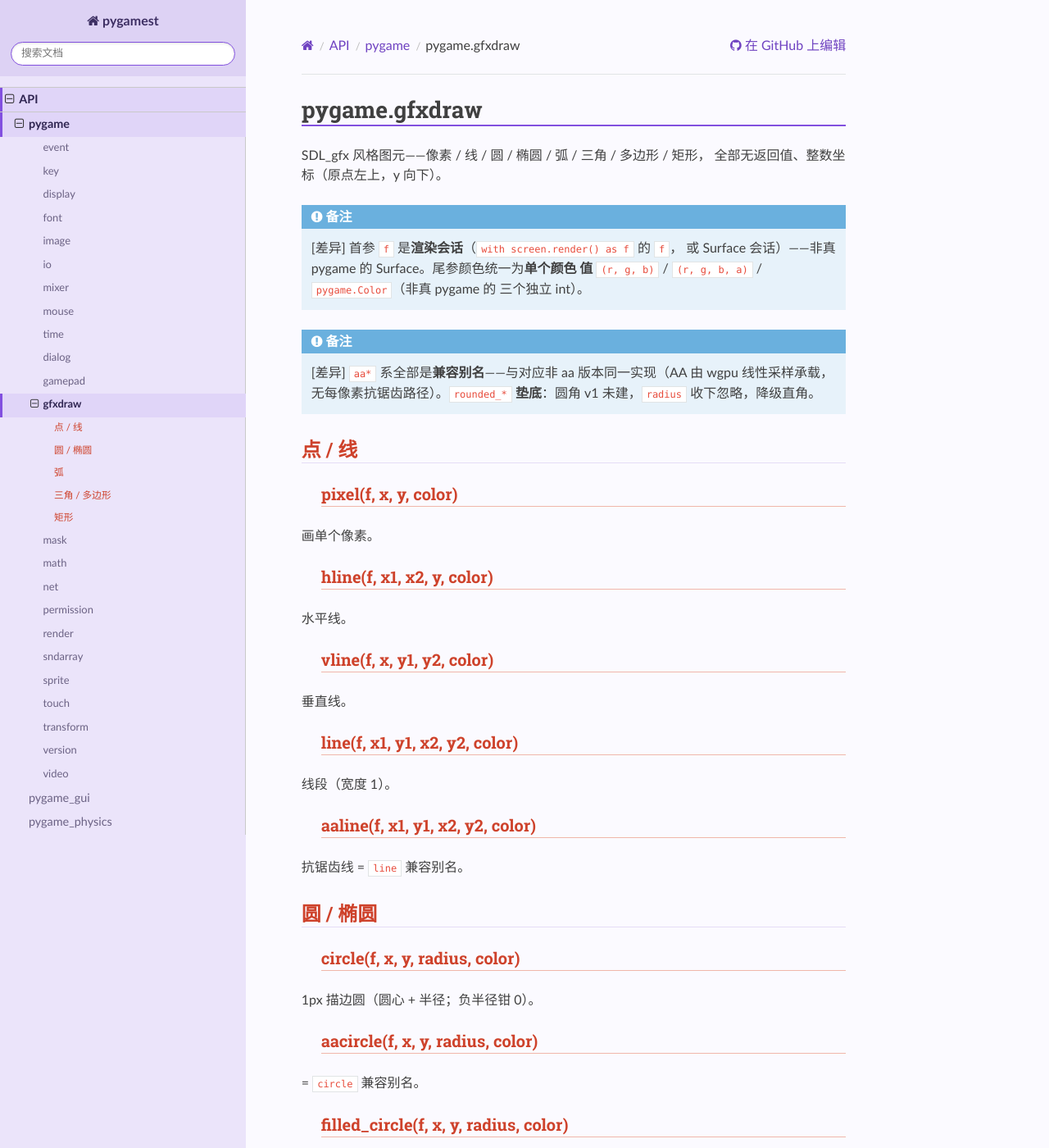
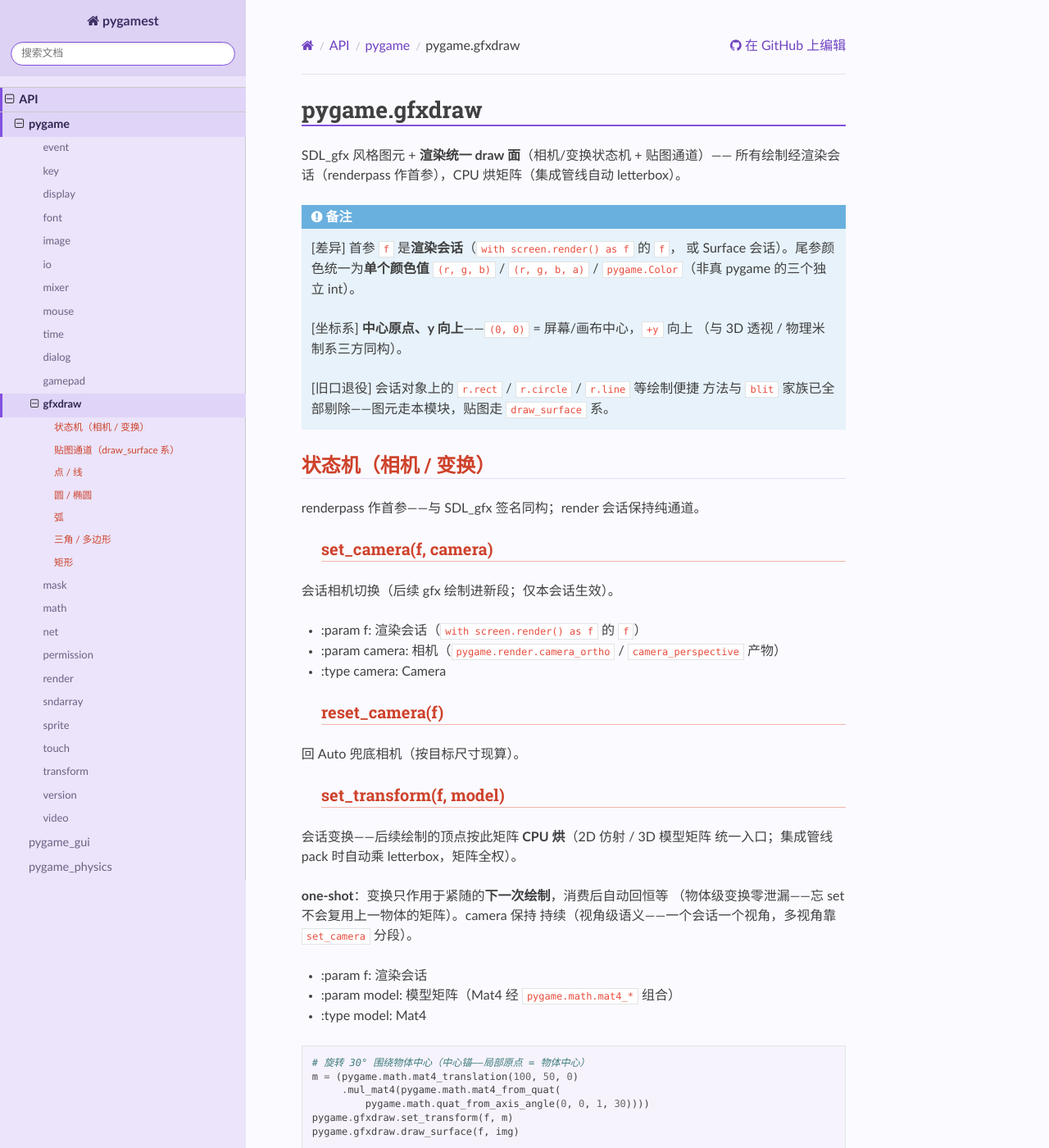
Before and after one commit to GuYeying/pygamest, a Sphinx documentation site: the page built from docs-zh/source/api/gfxdraw.md, in a window 1280 px wide and 1400 px high. Shown: the whole window at 82% size. Built offline with Sphinx 7.4.7 and the Read the Docs theme 3.1.0, drawn with Linux system fonts in a browser that asks for light colours; some of the changed text lies outside the part shown.

Commit message:
docs-zh 全量同步渲染统一 draw 面实态：gfxdraw 页新增状态机口（set_camera/set_transform 首参 renderpass + one-shot 语义 + 中心锚 draw_surface 系 + 坐标系中心原点 y 向上 + 旧口退役说明）+ render 页纯通道定约（会话不承载绘制方法，接口按管线分域 gfxdraw/font）+ font 页 draw_text 新口（f 首参 + 显式矩阵 + 中心锚）+ render 产物经 draw_surface 放置

````diff
--- a/docs-zh/source/api/gfxdraw.md
+++ b/docs-zh/source/api/gfxdraw.md
@@ -1,20 +1,93 @@
 # pygame.gfxdraw
 
-SDL_gfx 风格图元——像素 / 线 / 圆 / 椭圆 / 弧 / 三角 / 多边形 / 矩形，
-全部无返回值、整数坐标（原点左上，y 向下）。
+SDL_gfx 风格图元 + **渲染统一 draw 面**（相机/变换状态机 + 贴图通道）——
+所有绘制经渲染会话（renderpass 作首参），CPU 烘矩阵（集成管线自动
+letterbox）。
 
 ```{note}
 [差异] 首参 `f` 是**渲染会话**（`with screen.render() as f` 的 `f`，
-或 Surface 会话）——非真 pygame 的 Surface。尾参颜色统一为**单个颜色
-值** `(r, g, b)` / `(r, g, b, a)` / `pygame.Color`（非真 pygame 的
-三个独立 int）。
+或 Surface 会话）。尾参颜色统一为**单个颜色值** `(r, g, b)` /
+`(r, g, b, a)` / `pygame.Color`（非真 pygame 的三个独立 int）。
+
+[坐标系] **中心原点、y 向上**——`(0, 0)` = 屏幕/画布中心，`+y` 向上
+（与 3D 透视 / 物理米制系三方同构）。
+
+[旧口退役] 会话对象上的 `r.rect` / `r.circle` / `r.line` 等绘制便捷
+方法与 `blit` 家族已全部剔除——图元走本模块，贴图走 `draw_surface` 系。
 ```
 
-```{note}
-[差异] `aa*` 系全部是**兼容别名**——与对应非 aa 版本同一实现（AA 由
-wgpu 线性采样承载，无每像素抗锯齿路径）。`rounded_*` **垫底**：圆角
-v1 未建，`radius` 收下忽略，降级直角。
+## <span class="c-func">状态机（相机 / 变换）</span>
+
+renderpass 作首参——与 SDL_gfx 签名同构；render 会话保持纯通道。
+
+#### <span class="c-func">set_camera(f, camera)</span>
+
+会话相机切换（后续 gfx 绘制进新段；仅本会话生效）。
+
+- :param f: 渲染会话（`with screen.render() as f` 的 `f`）
+- :param camera: 相机（`pygame.render.camera_ortho` / `camera_perspective` 产物）
+- :type camera: Camera
+
+#### <span class="c-func">reset_camera(f)</span>
+
+回 Auto 兜底相机（按目标尺寸现算）。
+
+#### <span class="c-func">set_transform(f, model)</span>
+
+会话变换——后续绘制的顶点按此矩阵 **CPU 烘**（2D 仿射 / 3D 模型矩阵
+统一入口；集成管线 pack 时自动乘 letterbox，矩阵全权）。
+
+**one-shot**：变换只作用于紧随的**下一次绘制**，消费后自动回恒等
+（物体级变换零泄漏——忘 set 不会复用上一物体的矩阵）。camera 保持
+持续（视角级语义——一个会话一个视角，多视角靠 `set_camera` 分段）。
+
+- :param f: 渲染会话
+- :param model: 模型矩阵（Mat4 经 `pygame.math.mat4_*` 组合）
+- :type model: Mat4
+
+```python
+# 旋转 30° 围绕物体中心（中心锚——局部原点 = 物体中心）
+m = (pygame.math.mat4_translation(100, 50, 0)
+     .mul_mat4(pygame.math.mat4_from_quat(
+         pygame.math.quat_from_axis_angle(0, 0, 1, 30))))
+pygame.gfxdraw.set_transform(f, m)
+pygame.gfxdraw.draw_surface(f, img)
 ```
+
+#### <span class="c-func">reset_transform(f)</span>
+
+回恒等变换。
+
+## <span class="c-func">贴图通道（draw_surface 系）</span>
+
+#### <span class="c-func">draw_surface(f, src)</span>
+
+画一张离屏面——**中心锚**（局部原点 = 物体中心）：位置/旋转/缩放/
+镜像全由 `set_transform` 的模型矩阵承载。
+
+- :param f: 渲染会话
+- :param src: 源面（`pygame.Surface`）
+
+#### <span class="c-func">draw_surface_centered(f, src, center)</span>
+
+中心锚画面（quad 中心对位 `center`；仍按会话 transform 复合变换）。
+
+- :param center: `(x, y)` 中心系坐标
+- :type center: tuple[int, int]
+
+#### <span class="c-func">draw_surface_uv(f, src, uv, tint=None)</span>
+
+子区域画面（area 语义继任）——src 的 uv 子矩形贴为等像素尺寸 quad。
+
+- :param uv: `[u0, v0, u1, v1]` 归一 0..1
+- :type uv: list[float]
+
+#### <span class="c-func">draw_surface_tf(f, src, mat, tint=None)</span>
+
+显式矩阵画面——mat 全权（不复合会话 transform）。
+
+- :param mat: 模型矩阵
+- :type mat: Mat4
 
 ## <span class="c-func">点 / 线</span>
 
@@ -36,7 +109,7 @@ v1 未建，`radius` 收下忽略，降级直角。
 
 #### <span class="c-func">aaline(f, x1, y1, x2, y2, color)</span>
 
-抗锯齿线 = `line` 兼容别名。
+= `line` 兼容别名。
 
 ## <span class="c-func">圆 / 椭圆</span>
 
@@ -50,11 +123,12 @@ v1 未建，`radius` 收下忽略，降级直角。
 
 #### <span class="c-func">filled_circle(f, x, y, radius, color)</span>
 
-填充圆。
+填充圆。**注意**：半径为 **i32 整数世界单位**——透视空间里做不了
+小物体（1 单位分辨率），3D 小物体用 `draw_surface`。
 
 #### <span class="c-func">ellipse(f, x, y, rx, ry, color)</span>
 
-1px 描边椭圆（中心 + 半径轴，非外接矩形）。
+1px 描边椭圆（中心 + 半径轴）。
 
 #### <span class="c-func">aaellipse(f, x, y, rx, ry, color)</span>
 
@@ -68,14 +142,14 @@ v1 未建，`radius` 收下忽略，降级直角。
 
 #### <span class="c-func">arc(f, x, y, radius, start_angle, stop_angle, color)</span>
 
-1px 描边圆弧。**[差异]** 角度**度数制**（SDL_gfx 惯例）；v1 简化——
-仅圆弧，无椭圆弧 / 填充弧。
+1px 描边圆弧。**[差异]** 角度**度数制**（SDL_gfx 惯例）；v1 仅圆弧
+（无椭圆弧 / 填充弧）。
 
 ## <span class="c-func">三角 / 多边形</span>
 
 #### <span class="c-func">trigon(f, x1, y1, x2, y2, x3, y3, color)</span>
 
-描边三角（实现 = 填充 + 1px 轮廓两步组合）。
+描边三角。
 
 #### <span class="c-func">aatrigon(f, x1, y1, x2, y2, x3, y3, color)</span>
 
````
Also changed, not shown: docs-zh/source/api/font.md (+30 -4 lines), docs-zh/source/api/render.md (+45 -101 lines).
